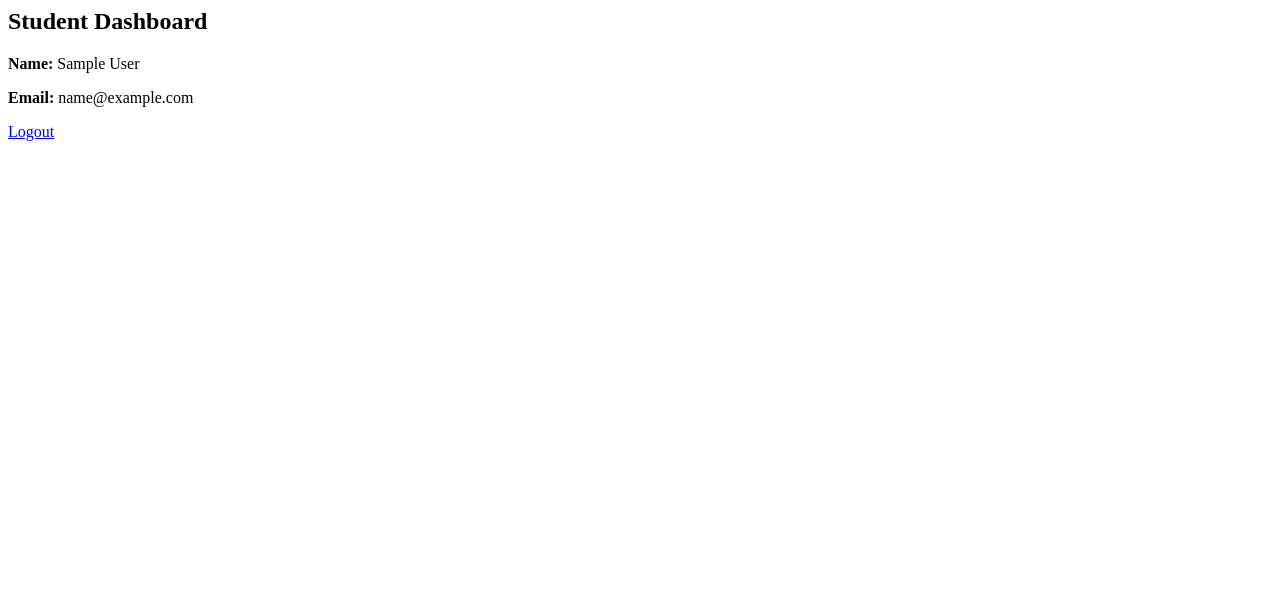
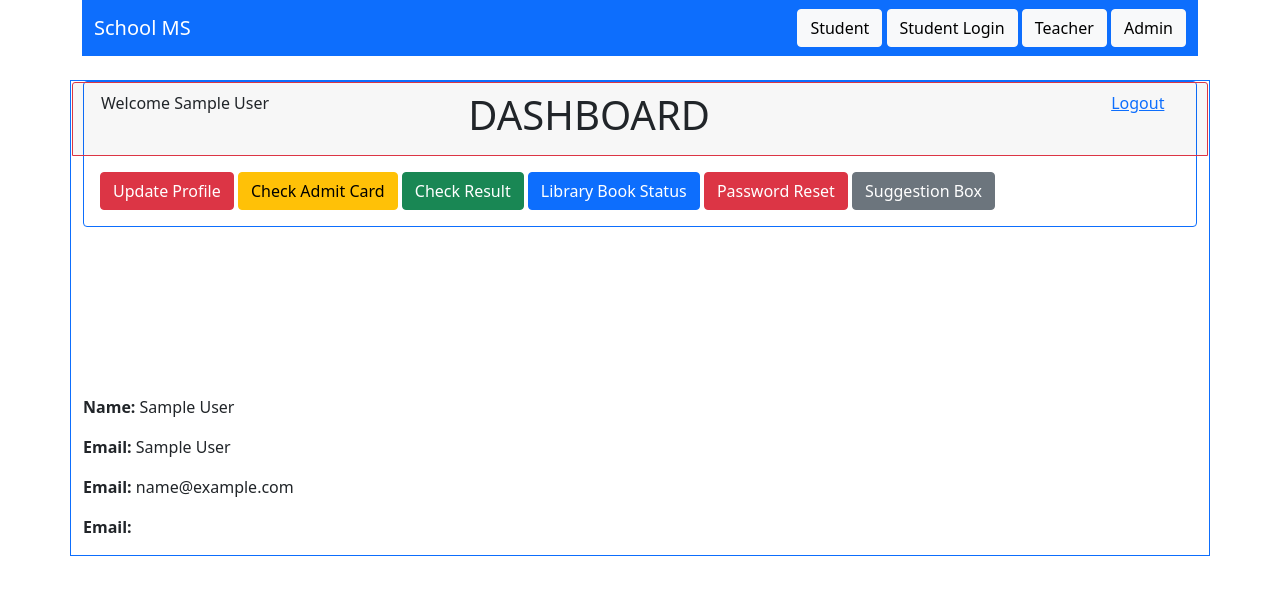
Before and after one commit to abhi1kr2/sms, a Flask app: page /stddashboard in a window 1280 px wide. Shown: the top 595 px of the page. Run offline with Flask 3, Linux system fonts and the light colour scheme; the visitor is signed in with stand-in values (Sample User, id 1).

Commit message:
Updated fontend for student dashboard

```diff
--- a/templates/base.html
+++ b/templates/base.html
@@ -2,10 +2,14 @@
 <html>
 <head>
     <title>School Management System</title>
-    <link href="https://cdn.jsdelivr.net/npm/bootstrap@5.3.2/dist/css/bootstrap.min.css" rel="stylesheet">
+    <link href="https://cdn.jsdelivr.net/npm/bootstrap@5.0.2/dist/css/bootstrap.min.css" rel="stylesheet" integrity="sha384-EVSTQN3/azprG1Anm3QDgpJLIm9Nao0Yz1ztcQTwFspd3yD65VohhpuuCOmLASjC" crossorigin="anonymous">
+    <script src="https://cdn.jsdelivr.net/npm/bootstrap@5.0.2/dist/js/bootstrap.bundle.min.js" integrity="sha384-MrcW6ZMFYlzcLA8Nl+NtUVF0sA7MsXsP1UyJoMp4YLEuNSfAP+JcXn/tWtIaxVXM" crossorigin="anonymous"></script>
+    <script src="https://cdn.jsdelivr.net/npm/@popperjs/core@2.9.2/dist/umd/popper.min.js" integrity="sha384-IQsoLXl5PILFhosVNubq5LC7Qb9DXgDA9i+tQ8Zj3iwWAwPtgFTxbJ8NT4GN1R8p" crossorigin="anonymous"></script>
+    <script src="https://cdn.jsdelivr.net/npm/bootstrap@5.0.2/dist/js/bootstrap.min.js" integrity="sha384-cVKIPhGWiC2Al4u+LWgxfKTRIcfu0JTxR+EQDz/bgldoEyl4H0zUF0QKbrJ0EcQF" crossorigin="anonymous"></script>
 </head>
 <body>
-
+    <div class="container-fluid"></div>
+    <div class="container">
         <nav class="navbar navbar-expand-lg navbar-dark bg-primary">
             <div class="container">
                 <a class="navbar-brand" href="/">School MS</a>
@@ -17,6 +21,8 @@
                 </div>
             </div>
         </nav>
+    </div>
+
 
     <div class="container mt-4">
         {% block content %}{% endblock %}
@@ -28,6 +34,9 @@
     <div class="container mt-4">
         {% block student_login %}  {% endblock %}
     </div>
+    <div>
+        {%block student_dashboard%} {% endblock %}
+    </div>
 
 </body>
 </html>
--- a/templates/stddashboard.html
+++ b/templates/stddashboard.html
@@ -1,6 +1,45 @@
-<h2>Student Dashboard</h2>
+{% extends "base.html" %}
+
+{% block student_dashboard %}
+
+
+<div class="container border border-primary">
+    <div class="card border border-primary">
+        <div class="card-header row border border-danger">
+            <div class="col-md-4">Welcome {{ student[1] }}</div>
+            <div class="col-md-7 "><h1>DASHBOARD</h1></div>
+            <div class="col-md-1"><a class="light"href="/logout">Logout</a></div>
+
+
+        </div>
+        <div class="card-body">
+            <a class="btn btn-danger" href="#" role="button">Update Profile</a>
+            <a class="btn btn-warning" href="#" role="button">Check Admit Card</a>
+            <a class="btn btn-success" href="#" role="button">Check Result</a>
+            <a class="btn btn-primary" href="#" role="button">Library Book Status</a>
+            <a class="btn btn-danger" href="#" role="button">Password Reset</a>
+            <a class="btn btn-secondary" href="#" role="button">Suggestion Box</a>
+        </div>
+    </div>
+
+<br><br><br><br><br><br><br>
 
 <p><strong>Name:</strong> {{ student[1] }}</p>
+<p><strong>Email:</strong> {{ student[2] }}</p>
 <p><strong>Email:</strong> {{ student[3] }}</p>
+<p><strong>Email:</strong> {{ student[4] }}</p>
 
-<a href="/logout">Logout</a>
+
+
+
+</div>
+
+
+
+
+
+
+
+
+
+{% endblock%}
```
Lines whose indentation alone changed are shown as unchanged.
